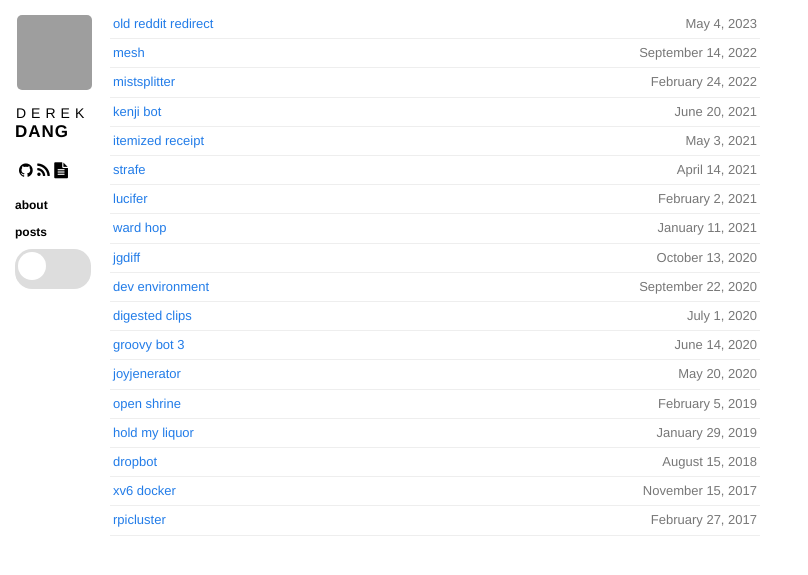
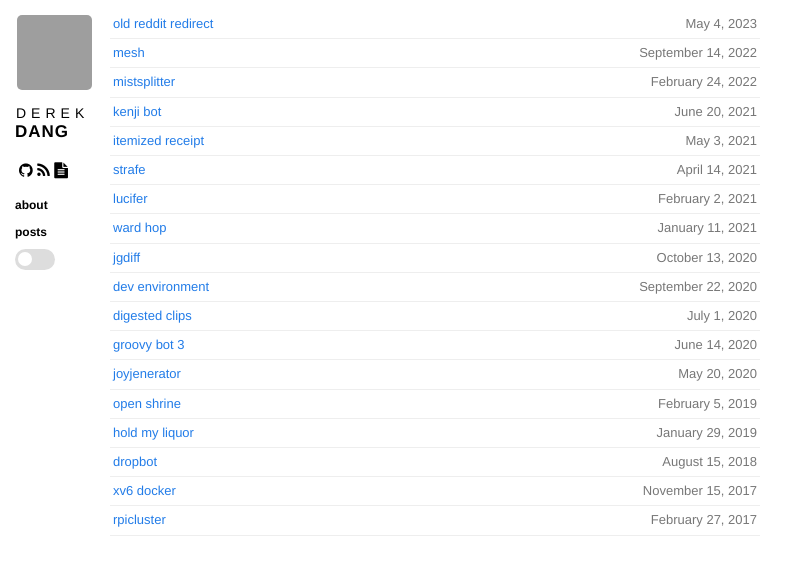
Before and after one commit to dqdang/dqdang.github.io, a Jekyll site: the page built from index.html, in a window 1280 px wide. Shown: the top 575 px of the page, without its empty margins (0-808 px from the left). Built offline with Jekyll 4.4.1, drawn with Linux system fonts in a browser that asks for light colours; nearby versions of some CDN libraries; grey boxes are pictures that could not be loaded.

Commit message:
Fix size of button

```diff
--- a/css/base.scss
+++ b/css/base.scss
@@ -250,8 +250,8 @@ a {
   display: inline-block;
   position: relative;
   cursor: pointer;
-  width: 70px;
-  height: 34px;
+  width: 34px;
+  height: 15px;
   background-color: #ddd;
   border-radius: 17px;
   padding: 3px;
@@ -261,8 +261,8 @@ a {
   position: absolute;
   top: 3px;
   left: 3px;
-  width: 28px;
-  height: 28px;
+  width: 14px;
+  height: 14px;
   background-color: #fff;
   border-radius: 50%;
   transition: transform 0.3s ease;
@@ -288,6 +288,12 @@ a {
   left: 37px;
   color: #fff;
 }
+
+body.dark-mode {
+  color: #d9d9d9;
+  background: #1f1e21;
+}
+
 
 body.dark-mode a {
   color: #6d92bf;
```
